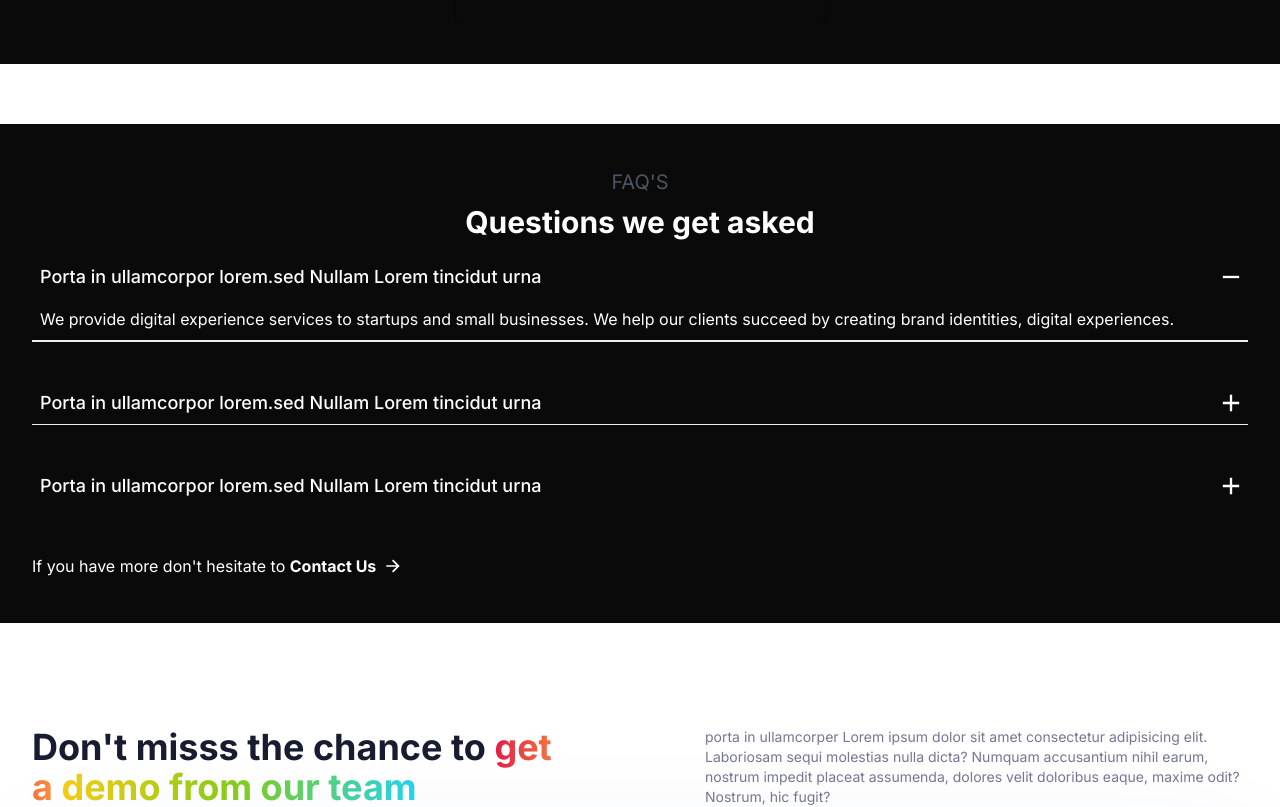
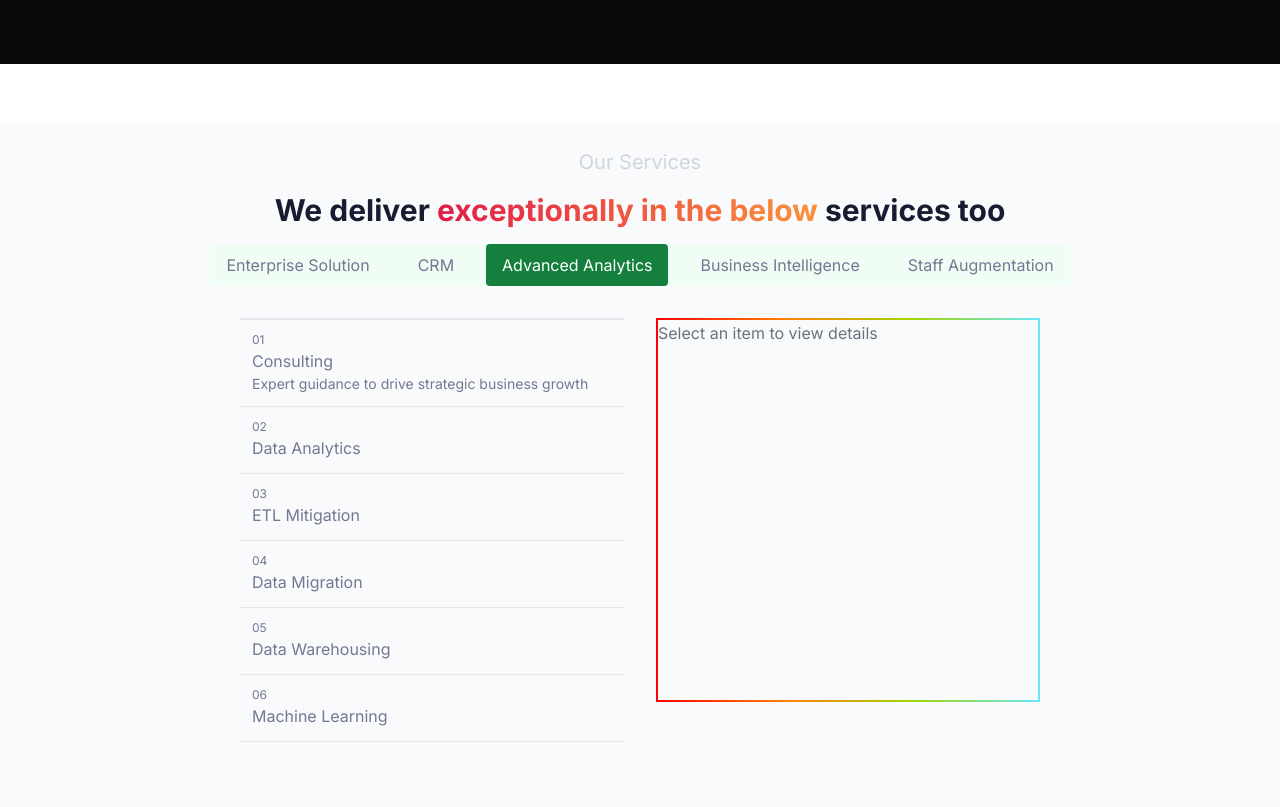
Before and after one commit to meiyazhakanram/sharpsys-ui, a Next.js app: page / in a window 1280 px wide. Shown: the part 3340-4147 px from the top of the page. Built offline with nearby package versions, Linux system fonts and the light colour scheme.

Commit message:
Home page service

```diff
--- a/app/(site)/page.tsx
+++ b/app/(site)/page.tsx
@@ -12,6 +12,7 @@ import Pricing from "@/components/Pricing";
 import Contact from "@/components/Contact";
 import Blog from "@/components/Blog";
 import Testimonial from "@/components/Testimonial";
+import Services from "@/components/Services";
 
 export const metadata: Metadata = {
   title: "Sharpsys - Elevate your Business Productivity",
@@ -23,6 +24,7 @@ export default function Home() {
     <main>
       <Dashboard />
       <Brands />
+      <Services />
       {/*<Feature />
       <About />
       <FeaturesTab />
--- a/app/globals.css
+++ b/app/globals.css
@@ -154,3 +154,9 @@ pre {
 .arrowLeft {
   @apply border-solid border-r-black border-r-8 border-y-transparent border-y-8 border-l-0
 }
+
+.gradient-border {
+  border: 2px solid transparent;
+  border-image: linear-gradient(to right, #f00, #ff7f00, #a3d500, #67e8f9) 1;
+  border-radius: 1.5rem;
+}
--- /dev/null
+++ b/components/Services/index.tsx
@@ -0,0 +1,90 @@
+"use client";
+import React from "react";
+import { useState } from 'react';
+
+const servicesMap = {
+    "Enterprise Solution": [
+        { id: 101, order:"01", name: "Microsoft Dynamics 365 Finance & Operations", img: "/images/erp.png" },
+        { id: 102, order:"02", name: "Microsoft Dynamics 365 Business Central", img: "/images/bpm.png" },
+    ],
+    "CRM": [
+        { id: 201, order:"01", name: "Microsoft Dynamics Customer Engagement", img: "/images/erp.png" },
+        { id: 202, order:"02", name: "Salesforce", img: "/images/bpm.png" },
+    ],
+    "Advanced Analytics": [
+        { id: 301, order:"01", name: "Consulting", description: "Expert guidance to drive strategic business growth", img: "/images/consulting.png" },
+        { id: 302, order:"02", name: "Data Analytics", img: "/images/data-analytics.png" },
+        { id: 303, order:"03", name: "ETL Mitigation", img: "/images/etl.png" },
+        { id: 304, order:"04", name: "Data Migration", img: "/images/migration.png" },
+        { id: 305, order:"05", name: "Data Warehousing", img: "/images/warehousing.png" },
+        { id: 306, order:"06", name: "Machine Learning", img: "/images/ml.png" },
+    ],
+    "Business Intelligence": [
+        { id: 401, order:"01", name: "Power BI", img: "/images/erp.png" },
+        { id: 402, order:"02", name: "Tableau", img: "/images/bpm.png" },
+    ],
+    "Staff Augmentation": [
+        { id: 501, order:"01", name: "Resource Capabilities", img: "/images/erp.png" },
+        { id: 502, order:"02", name: "Industry Verticals", img: "/images/bpm.png" },
+    ],
+
+};
+
+const Services = () => {
+    const [activeTab, setActiveTab] = useState("Advanced Analytics");
+    const [selectedItem, setSelectedItem] = useState(null);
+
+    return (
+        <section>
+            <div className="min-h-screen bg-gray-50 flex flex-col items-center p-6">
+                <h3 className="mx-auto mb-4 text-xl text-gray-300 text-center">
+                    Our Services
+                </h3>
+                <h4 className="mx-auto mb-4 text-3xl text-center font-bold text-black dark:text-white">
+                    We deliver <span className="textStartGradient">exceptionally in the below</span> services too
+                </h4>
+                {/* Navbar */}
+                <nav className="flex flex-wrap bg-green-50 rounded space-x-4 mb-8 justify-center">
+                    {Object.keys(servicesMap).map((tab) => (
+                        <button
+                            key={tab}
+                            className={`px-4 py-2 rounded ${activeTab === tab ? "bg-green-700 text-white transition rounded" : "bg-green-50"}`}
+                            onClick={() => setActiveTab(tab)} > {tab}
+                        </button>
+                    ))}
+                </nav>
+
+                {/* Content */}
+                <div className="flex flex-col md:flex-row gap-8 ">
+                    <div className="flex-1 border-t-2">
+                        {servicesMap[activeTab].map((item) => (
+                            <div
+                                key={item.id}
+                                className={`p-3 w-96 border-b cursor-pointer hover:bg-gray-200 text-left`}
+                                onClick={() => setSelectedItem(item)}
+                            >
+                                <h4 className="text-xs">{item.order}</h4>
+                                <h2 className={`${selectedItem?.id === item.id ? "text-lg text-black" : ""}`}>{item.name}</h2>
+                                {item.description && <p className="text-sm">{item.description}</p>}
+                            </div>
+                        ))}
+                    </div>
+                    <div className="flex-none gradient-border rounded w-full md:w-96 h-96 md:h-96">
+                        {selectedItem ? (
+                            <img
+                                src={selectedItem.img}
+                                alt={selectedItem.name}
+                                className="w-full h-full object-cover shadow-lg border-2"
+                            />
+                        ) : (
+                            <p className="text-gray-500">Select an item to view details</p>
+                        )}
+                    </div>
+                </div>
+
+            </div>
+        </section>
+    );
+};
+
+export default Services;
```
